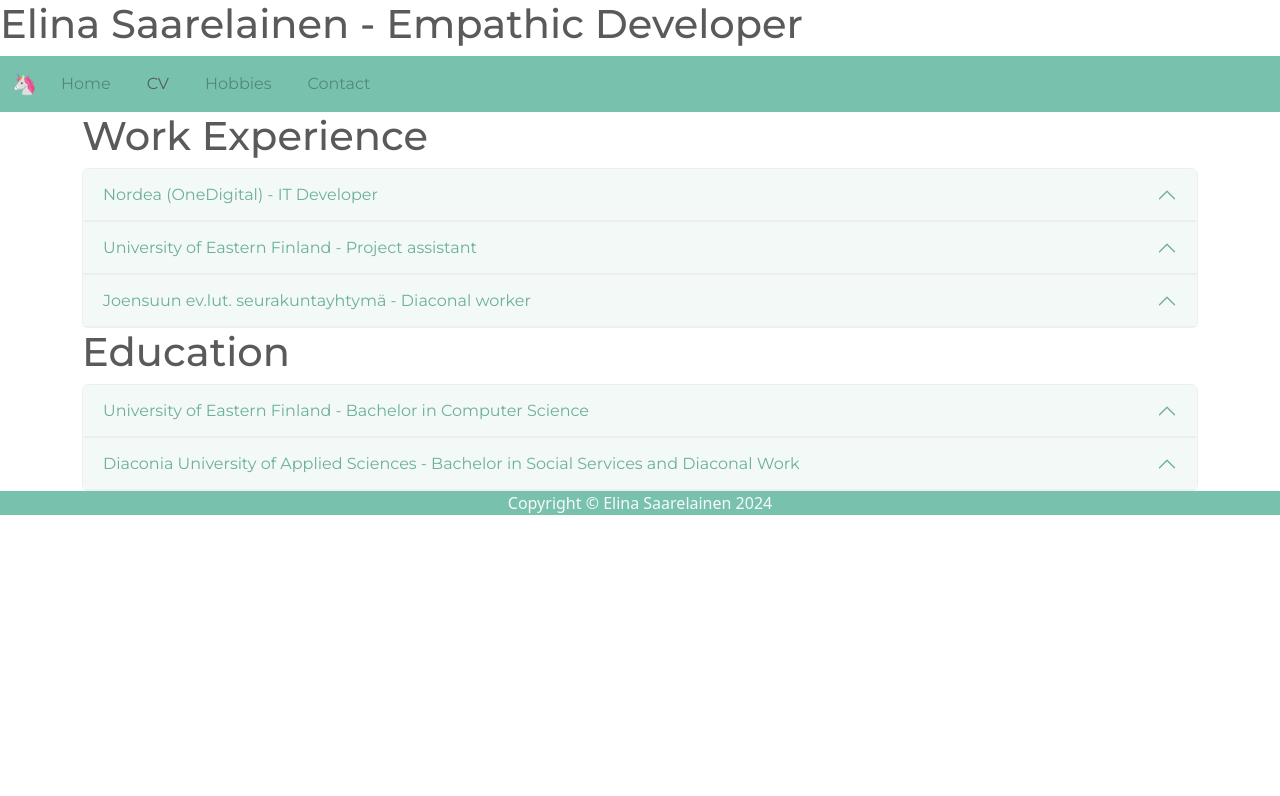
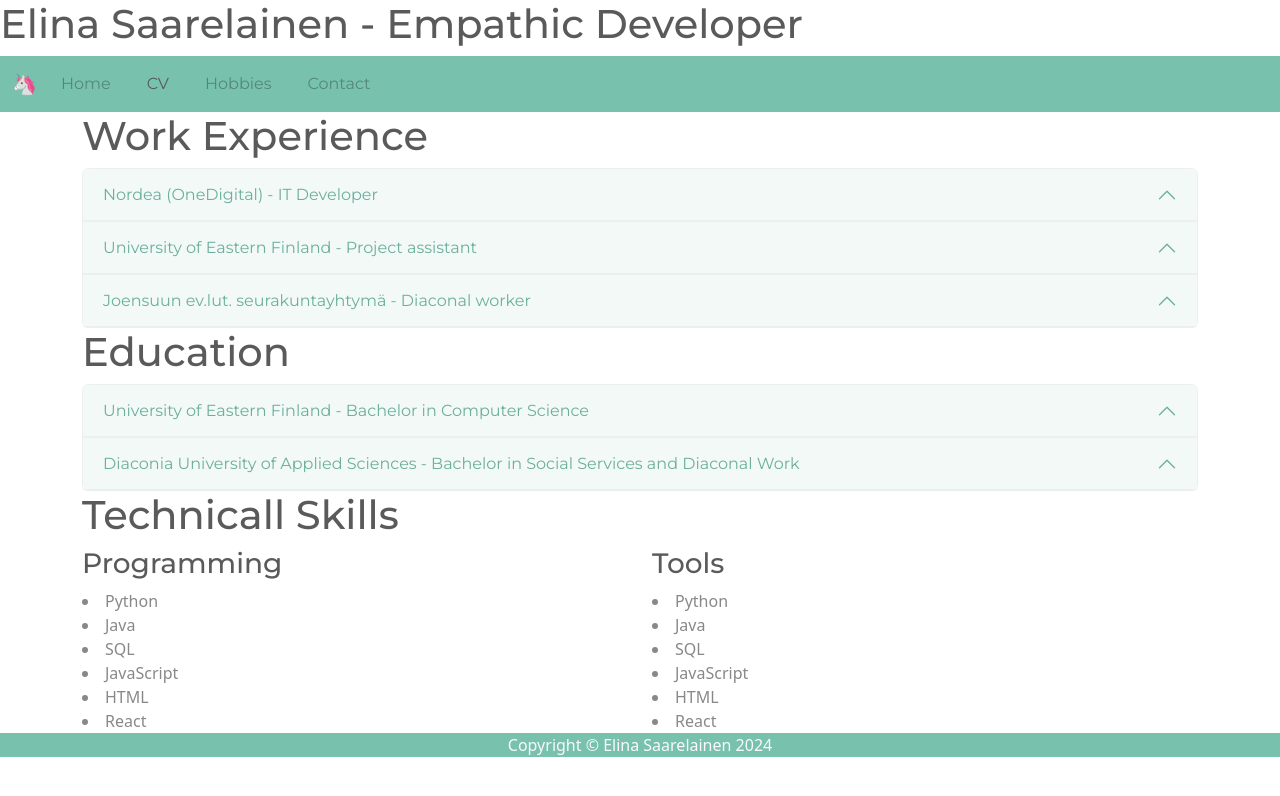
Before and after one commit to saarelin/saarelin.github.io, a plain HTML site: page cv.html in a window 1280 px wide. Drawn offline with nearby package versions, Linux system fonts and the light colour scheme.

Commit message:
add section techskills

```diff
--- a/cv.html
+++ b/cv.html
@@ -173,6 +173,29 @@
           </div>
         </div>
       </div>
+      <div>
+        <h1>Technicall Skills</h1>
+        <div class="row">
+          <div class="col">
+            <h3 class="programming">Programming</h3>
+            <li class="programming">Python</li>
+            <li class="programming">Java</li>
+            <li class="programming">SQL</li>
+            <li class="programming">JavaScript</li>
+            <li class="programming">HTML</li>
+            <li class="programming">React</li>
+          </div>
+          <div class="col">
+            <h3 class="tools">Tools</h3>
+            <li class="tools">Python</li>
+            <li class="tools">Java</li>
+            <li class="tools">SQL</li>
+            <li class="tools">JavaScript</li>
+            <li class="tools">HTML</li>
+            <li class="tools">React</li>
+          </div>
+        </div>
+      </div>
     </div>
     <div class="clr"></div>
     <footer class="bg-primary text-light">
```
